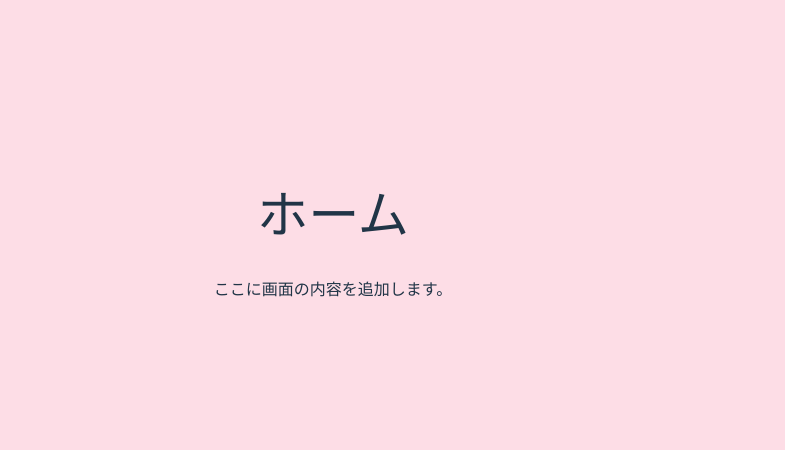
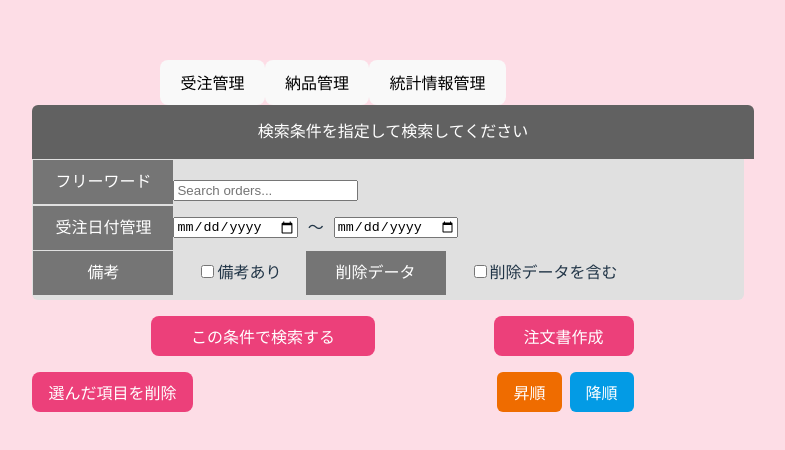
Before and after one commit to sugichan-a/SystemDev_teamD, a React (Vite) app in the folder frontend/: page /orders/create in a window 1280 px wide. Shown: the part 164-614 px from the top of the page, without its empty margins (307-1092 px from the left). Built offline with nearby package versions, Linux system fonts and the light colour scheme.

Commit message:
OrderCreatePage作成

```diff
--- a/frontend/src/Pages/OrderCreatePage.jsx
+++ b/frontend/src/Pages/OrderCreatePage.jsx
@@ -1,12 +1,252 @@
-import React from 'react';
+import React, { useState } from 'react';
+import { useNavigate } from 'react-router-dom';
+import Button from '../components/Button';
+import SearchInput from '../components/SearchInput';
+import DateInput from '../components/DateInput';
+import Checkbox from '../components/Checkbox';
+import HeaderNav from '../components/HeaderNav';
+//import OrderCreatePage from './Pages/OrderCreatePage';
 
-const OrderEditPage = () => {
+
+
+const OrderListPage = () => {
+  const navigate = useNavigate();
+  const [keyword, setKeyword] = useState('');
+  const [fromDate, setFromDate] = useState('');
+  const [toDate, setToDate] = useState('');
+  const [hasNotes, setHasNotes] = useState(false);
+  const [includeDeleted, setIncludeDeleted] = useState(false);
+
+  const handleSearch = () => {
+    console.log('検索ワード:', keyword);
+    // 検索ロジック追加予定
+  };
+
   return (
     <div className="p-4">
-      <h1 className="text-2xl font-bold">ホーム</h1>
-      <p className="text-gray-600">ここに画面の内容を追加します。</p>
+      {/* ナビゲーション */}
+      <HeaderNav />
+
+      {/* 検索条件ラベル */}
+      <div
+        style={{
+          backgroundColor: '#616161',
+          color: 'white',
+          textAlign: 'center',
+          padding: '15px',
+          fontWeight: 'bold',
+          borderRadius: '6px 6px 0 0',
+          width: '115%',
+        }}
+      >
+        検索条件を指定して検索してください
+      </div>
+
+      {/* 検索エリア */}
+      <div
+        style={{
+          backgroundColor: '#e0e0e0',
+          padding: '16px 16px 5px',
+          borderRadius: '0 0 6px 6px',
+          width: '113%',
+
+        }}
+      >
+        {/* フリーワード */}
+        <div style={{ display: 'flex', alignItems: 'center', marginBottom: '0.1rem' }}>
+          <div
+            style={{
+              width: '120px',
+              backgroundColor: '#757575',
+              color: 'white',
+              padding: '10px',
+              fontWeight: 'bold',
+              textAlign: 'center',
+              marginTop: '-15px',
+              marginLeft: '-15px'
+            }}
+          >
+            フリーワード
+          </div>
+
+            {/* キーワード入力欄 */}
+           <div>
+             <SearchInput keyword={keyword} setKeyword={setKeyword} />
+           </div>
+
+        </div>
+
+        {/* 受注日付管理 */}
+        <div style={{ display: 'flex', alignItems: 'center', marginBottom: '0.1rem' }}>
+          <div
+            style={{
+              width: '120px',
+              backgroundColor: '#757575',
+              color: 'white',
+              padding: '10px',
+              fontWeight: 'bold',
+              textAlign: 'center',
+              marginLeft: '-15px'
+            }}
+          >
+            受注日付管理
+          </div>
+          <DateInput value={fromDate} onChange={(e) => setFromDate(e.target.value)} />
+          <span style={{ margin: '0 10px' }}>～</span>
+          <DateInput value={toDate} onChange={(e) => setToDate(e.target.value)} />
+        </div>
+
+        {/* 備考と削除データ */}
+        <div style={{ display: 'flex', alignItems: 'center', gap: '1.5rem' }}>
+          <div
+            style={{
+              width: '120px',
+              backgroundColor: '#757575',
+              color: 'white',
+              padding: '10px',
+              fontWeight: 'bold',
+              textAlign: 'center',
+              marginLeft: '-15px',
+            }}
+          >
+            備考
+          </div>
+          <Checkbox
+            label="備考あり"
+            checked={hasNotes}
+            onChange={(e) => setHasNotes(e.target.checked)}
+            name="hasNotes"
+          />
+
+          <div
+            style={{
+              width: '120px',
+              backgroundColor: '#757575',
+              color: 'white',
+              padding: '10px',
+              fontWeight: 'bold',
+              textAlign: 'center',
+            }}
+          >
+            削除データ
+          </div>
+          <Checkbox
+            label="削除データを含む"
+            checked={includeDeleted}
+            onChange={(e) => setIncludeDeleted(e.target.checked)}
+            name="includeDeleted"
+          />
+        </div>
+      </div>
+
+      {/* ボタン群 */}
+      <div style={{ display: 'flex', flexDirection: 'column', gap: '1rem', marginTop: '1rem' }}>
+        {/* 上段ボタン：検索 & 注文書作成 */}
+        <div
+          style={{
+            display: 'flex',
+            justifyContent: 'space-between',
+            flexWrap: 'wrap',
+            alignItems: 'center',
+          }}
+        >
+          <div
+            style={{
+              flex: 1,
+              display: 'flex',
+              justifyContent: 'center',
+              minWidth: '200px',
+            }}
+          >
+            <button
+              onClick={handleSearch}
+              style={{
+                backgroundColor: '#ec407a',
+                color: '#fff',
+                padding: '8px 40px',
+                borderRadius: '8px',
+                border: 'none',
+                cursor: 'pointer',
+              }}
+            >
+              この条件で検索する
+            </button>
+          </div>
+
+          <div>
+            <button
+              onClick={() => navigate('/orders/create')}
+              style={{
+                backgroundColor: '#ec407a',
+                color: '#fff',
+                padding: '8px 30px',
+                borderRadius: '8px',
+                border: 'none',
+                cursor: 'pointer',
+              }}
+            >
+              注文書作成
+            </button>
+          </div>
+        </div>
+
+        {/* 下段ボタン：削除 & 昇順・降順 */}
+        <div
+          style={{
+            display: 'flex',
+            justifyContent: 'space-between',
+            alignItems: 'center',
+            flexWrap: 'wrap',
+          }}
+        >
+          <div>
+            <button
+              onClick={() => console.log('選んだ項目を削除')}
+              style={{
+                backgroundColor: '#ec407a',
+                color: '#fff',
+                padding: '8px 16px',
+                borderRadius: '8px',
+                border: 'none',
+                cursor: 'pointer',
+              }}
+            >
+              選んだ項目を削除
+            </button>
+          </div>
+
+          <div style={{ display: 'flex', gap: '0.5rem' }}>
+            <button
+              onClick={() => console.log('昇順')}
+              style={{
+                backgroundColor: '#ef6c00',
+                color: '#fff',
+                padding: '8px 16px',
+                borderRadius: '6px',
+                border: 'none',
+                cursor: 'pointer',
+              }}
+            >
+              昇順
+            </button>
+            <button
+              onClick={() => console.log('降順')}
+              style={{
+                backgroundColor: '#039be5',
+                color: '#fff',
+                padding: '8px 16px',
+                borderRadius: '6px',
+                border: 'none',
+                cursor: 'pointer',
+              }}
+            >
+              降順
+            </button>
+          </div>
+        </div>
+      </div>
     </div>
   );
 };
 
-export default OrderEditPage;
+export default OrderListPage;
```
